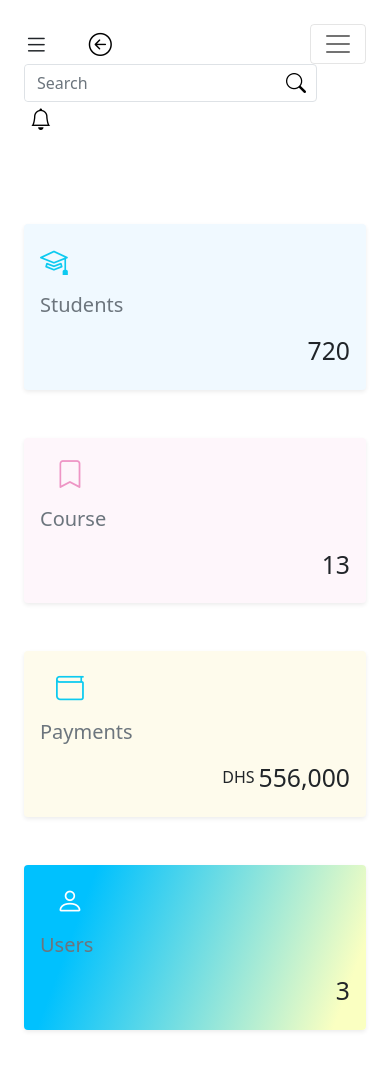
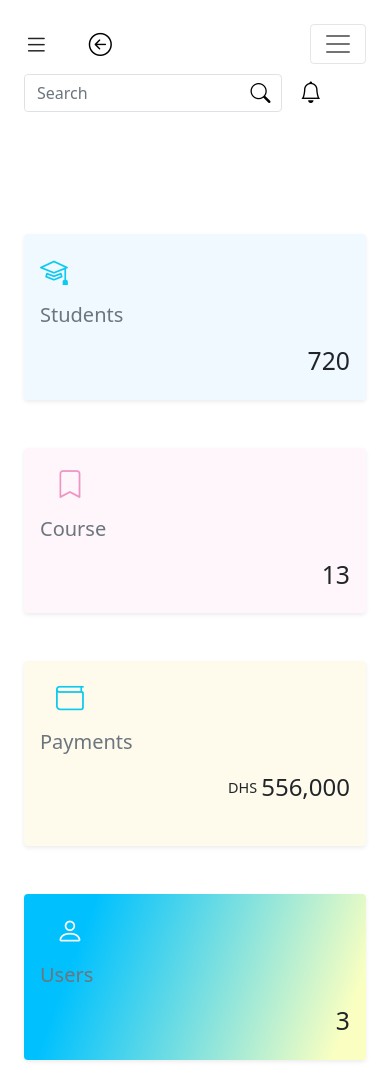
Before and after one commit to MaititeMohamed/E-Classe, a PHP site: page /dashboard.html in a window 390 px wide, after a click that opens the changed part. Before the commit the page ends 1031 px from the top, so only its background shows below. Run offline with PHP 8.4, Linux system fonts and the light colour scheme; some libraries are stand-ins or nearby versions.

Commit message:
Add some modifications to media  screen for responsive screen

```diff
--- a/css/style.css
+++ b/css/style.css
@@ -1,4 +1,4 @@
-body{
+.body{
     background: linear-gradient(69.66deg, #00C1FE 19.39%, #FAFFC1 96.69%);
 }
 #sidebar-wrapper {
@@ -60,3 +60,42 @@ body{
 .mt-9 {
     margin-top: 13rem;
 }
+@media  screen and (max-width : 991px) {
+    .navb-inp {
+        margin-top: 10px !important;
+    }
+}
+/* Cards Titles Costumizations */
+@media  screen and (max-width : 1181px) {
+  .price {
+    font-size: 0.9rem ;
+  }
+  .price1 {
+    font-size: 1.5rem !important ;
+  }
+  .payments-c {
+    height: 185px;
+  }
+}
+/* Costum the billy notfication icon */
+@media  screen and (max-width : 884px){
+  .input-group {
+    width: 80% !important;
+  }
+  .not-but {
+    position: relative;
+    left: 270px;
+    bottom: 37px;
+  }
+
+}
+
+@media  screen and (max-width : 320px){
+
+  .not-but {
+    position: relative;
+    left: 228px;
+    bottom: 37px;
+  }
+
+}
```
